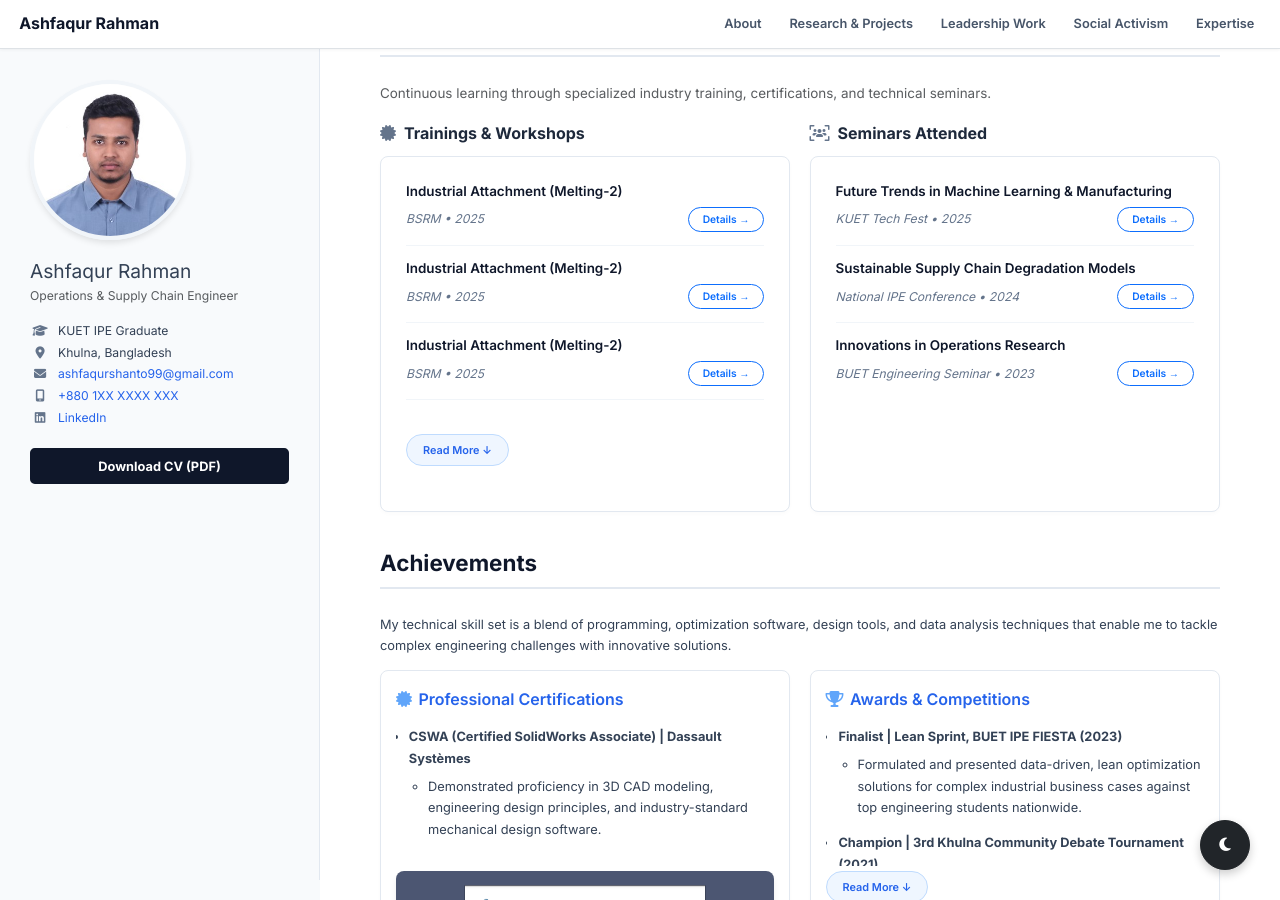
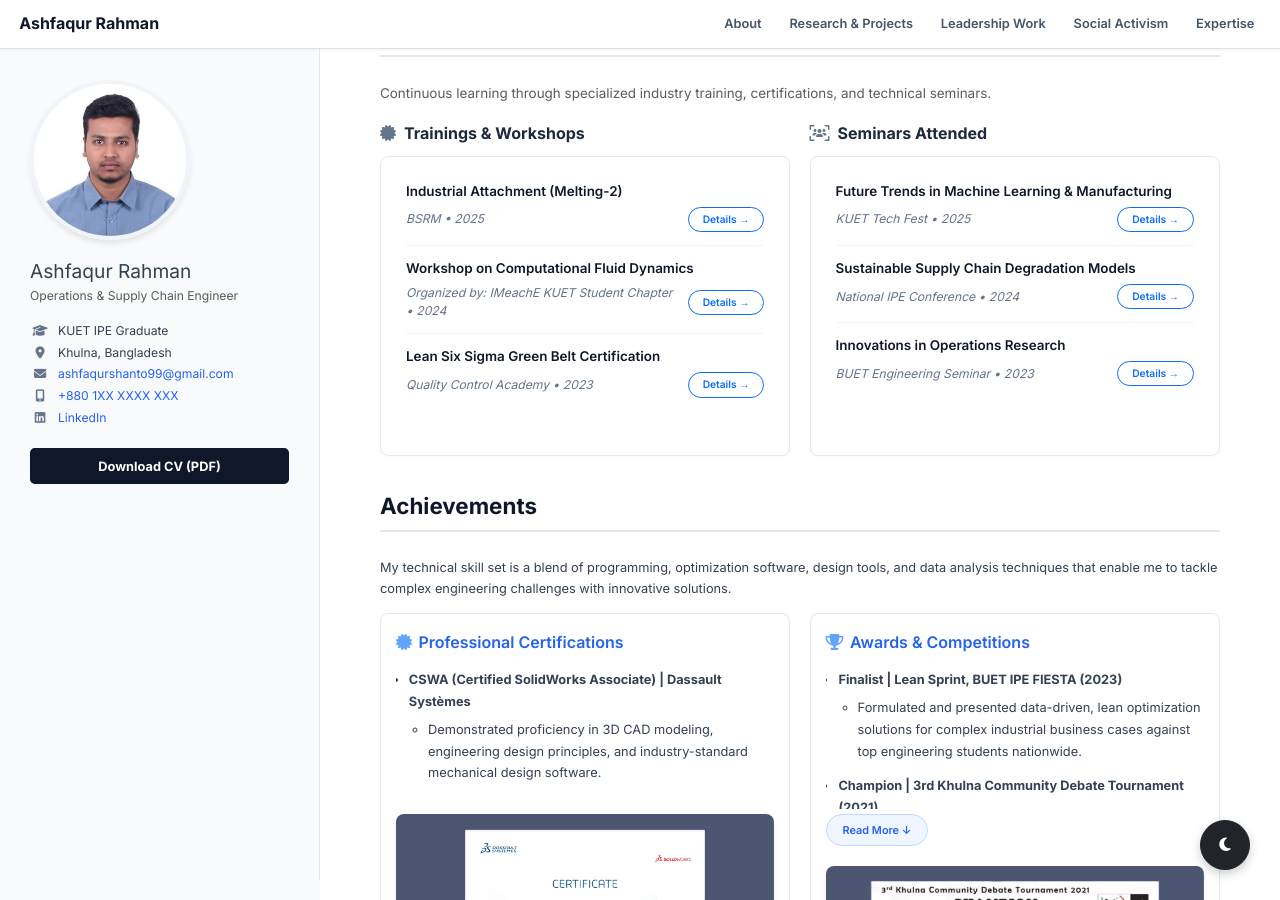
Before and after one commit to AshfaqurRahman99/AshfaqurRahman99.github.io, a Jekyll site: the page index.html, which Jekyll copies as it is, in a window 1280 px wide and 900 px high, scrolled down 2210 px. Built offline with Jekyll 4.4.1, drawn with Linux system fonts in a browser that asks for light colours; a style sheet for code colours, icons or effects is not loaded.

Commit message:
Update index.html

```diff
--- a/index.html
+++ b/index.html
@@ -887,57 +887,6 @@
                                             <li class="mb-3 pb-3" style="border-bottom: 1px solid #f1f5f9;">
                                                 <div
                                                     style="font-weight: 600; color: #0f172a; font-size: 1.05rem; line-height: 1.4;">
-                                                    Industrial Attachment (Melting-2)</div>
-                                                <div
-                                                    class="d-flex justify-content-between align-items-center mt-2 gap-3">
-                                                    <div
-                                                        style="font-size: 0.95rem; color: #64748b; font-style: italic; line-height: 1.5;">
-                                                        BSRM &bull; 2025</div>
-                                                    <a href="development.html#training-1"
-                                                        class="btn btn-outline-primary btn-sm flex-shrink-0"
-                                                        style="font-size: 0.8rem; padding: 4px 14px; font-weight: 600; border-radius: 50px; white-space: nowrap;">Details
-                                                        &rarr;</a>
-                                                </div>
-                                            </li>
-
-                                            <!-- Training 3 -->
-                                            <li class="mb-3 pb-3" style="border-bottom: 1px solid #f1f5f9;">
-                                                <div
-                                                    style="font-weight: 600; color: #0f172a; font-size: 1.05rem; line-height: 1.4;">
-                                                    Industrial Attachment (Melting-2)</div>
-                                                <div
-                                                    class="d-flex justify-content-between align-items-center mt-2 gap-3">
-                                                    <div
-                                                        style="font-size: 0.95rem; color: #64748b; font-style: italic; line-height: 1.5;">
-                                                        BSRM &bull; 2025</div>
-                                                    <a href="development.html#training-1"
-                                                        class="btn btn-outline-primary btn-sm flex-shrink-0"
-                                                        style="font-size: 0.8rem; padding: 4px 14px; font-weight: 600; border-radius: 50px; white-space: nowrap;">Details
-                                                        &rarr;</a>
-                                                </div>
-                                            </li>
-
-                                            <!-- Training 4 -->
-                                            <li class="mb-3 pb-3" style="border-bottom: 1px solid #f1f5f9;">
-                                                <div
-                                                    style="font-weight: 600; color: #0f172a; font-size: 1.05rem; line-height: 1.4;">
-                                                    Industrial Attachment (Melting-2)</div>
-                                                <div
-                                                    class="d-flex justify-content-between align-items-center mt-2 gap-3">
-                                                    <div
-                                                        style="font-size: 0.95rem; color: #64748b; font-style: italic; line-height: 1.5;">
-                                                        BSRM &bull; 2025</div>
-                                                    <a href="development.html#training-1"
-                                                        class="btn btn-outline-primary btn-sm flex-shrink-0"
-                                                        style="font-size: 0.8rem; padding: 4px 14px; font-weight: 600; border-radius: 50px; white-space: nowrap;">Details
-                                                        &rarr;</a>
-                                                </div>
-                                            </li>
-
-                                            <!-- Training 2 -->
-                                            <li class="mb-3 pb-3" style="border-bottom: 1px solid #f1f5f9;">
-                                                <div
-                                                    style="font-weight: 600; color: #0f172a; font-size: 1.05rem; line-height: 1.4;">
                                                     Workshop on Computational Fluid Dynamics</div>
                                                 <div
                                                     class="d-flex justify-content-between align-items-center mt-2 gap-3">
```
